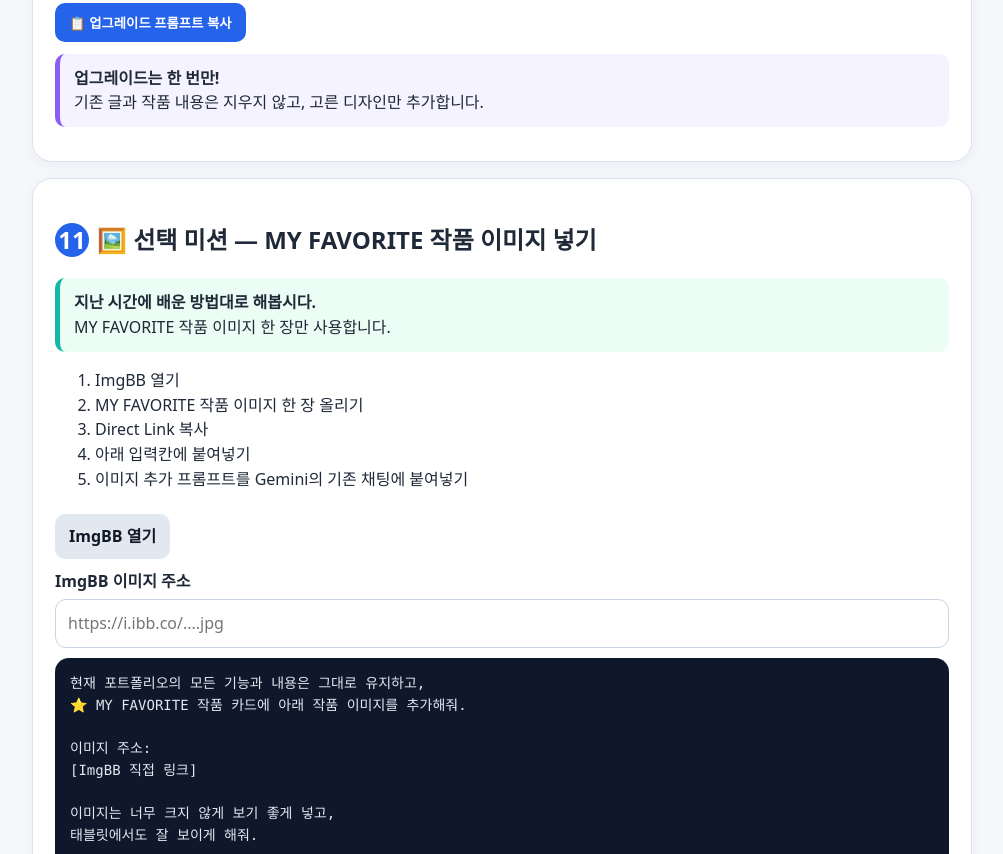
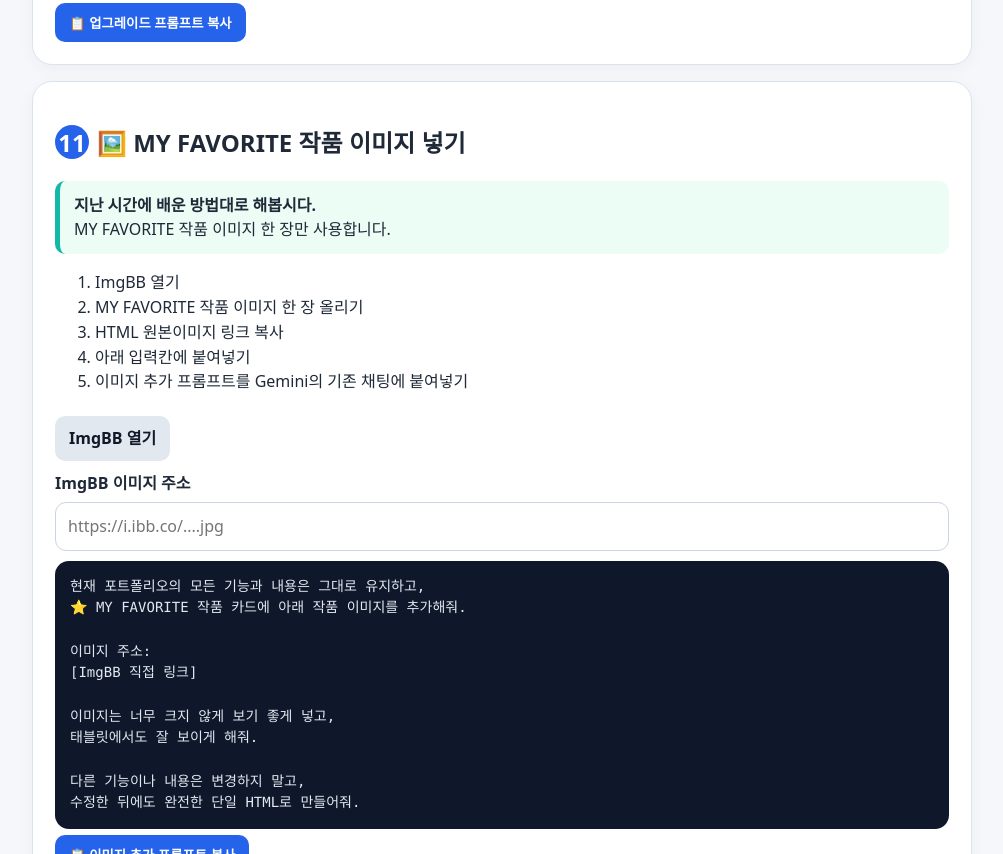
Before and after one commit to shshin078-mirae/portfolio, a plain HTML site: page index.html in a window 1280 px wide. Shown: the part 6786-7640 px from the top of the page, without its empty margins (138-1141 px from the left). Drawn offline with Linux system fonts and the light colour scheme.

Commit message:
Update index.html

```diff
--- a/index.html
+++ b/index.html
@@ -95,13 +95,13 @@
 <select id="upgrade"><option>작품 카드에 살짝 움직이는 효과 넣기</option><option>⭐ MY FAVORITE 카드가 조금 더 눈에 띄게 만들기</option><option>포트폴리오 제목에 간단한 등장 애니메이션 넣기</option><option>각 영역으로 이동하는 메뉴 버튼 넣기</option><option>전체 색상 분위기를 더 보기 좋게 정리하기</option><option>직접 입력</option></select>
 <input id="upgradeCustom" type="text" placeholder="예: 작품 카드 모서리를 둥글게 바꿔줘." style="margin-top:8px">
 <div id="upgradePrompt" class="prompt" style="margin-top:10px"></div><button class="primary" onclick="copyBlock('upgradePrompt','upStatus')">📋 업그레이드 프롬프트 복사</button><span id="upStatus" class="small"></span>
-<div class="note purple"><b>업그레이드는 한 번만!</b><br>기존 글과 작품 내용은 지우지 않고, 고른 디자인만 추가합니다.</div>
+
 </section>
 
 <section class="card">
-<h2><span class="section">11</span>🖼️ 선택 미션 — MY FAVORITE 작품 이미지 넣기</h2>
+<h2><span class="section">11</span>🖼️ MY FAVORITE 작품 이미지 넣기</h2>
 <div class="note green"><b>지난 시간에 배운 방법대로 해봅시다.</b><br>MY FAVORITE 작품 이미지 한 장만 사용합니다.</div>
-<ol><li>ImgBB 열기</li><li>MY FAVORITE 작품 이미지 한 장 올리기</li><li>Direct Link 복사</li><li>아래 입력칸에 붙여넣기</li><li>이미지 추가 프롬프트를 Gemini의 기존 채팅에 붙여넣기</li></ol>
+<ol><li>ImgBB 열기</li><li>MY FAVORITE 작품 이미지 한 장 올리기</li><li>HTML 원본이미지 링크 복사</li><li>아래 입력칸에 붙여넣기</li><li>이미지 추가 프롬프트를 Gemini의 기존 채팅에 붙여넣기</li></ol>
 <a class="btn secondary" href="https://imgbb.com/" target="_blank">ImgBB 열기</a>
 <label>ImgBB 이미지 주소</label><input id="imgUrl" type="text" placeholder="https://i.ibb.co/....jpg">
 <div id="imgPrompt" class="prompt" style="margin-top:10px"></div><button class="primary" onclick="copyBlock('imgPrompt','imgStatus')">📋 이미지 추가 프롬프트 복사</button><span id="imgStatus" class="small"></span>
```
